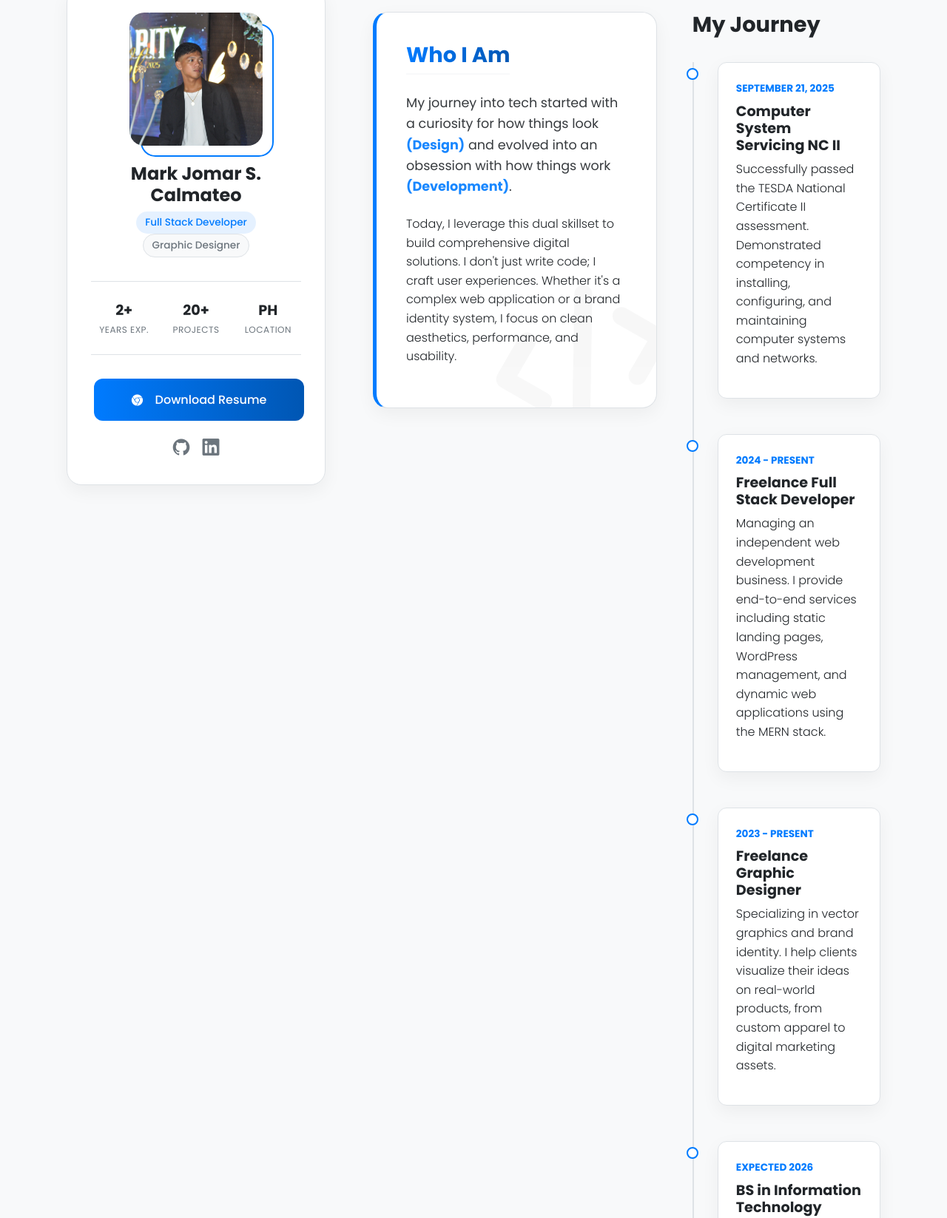
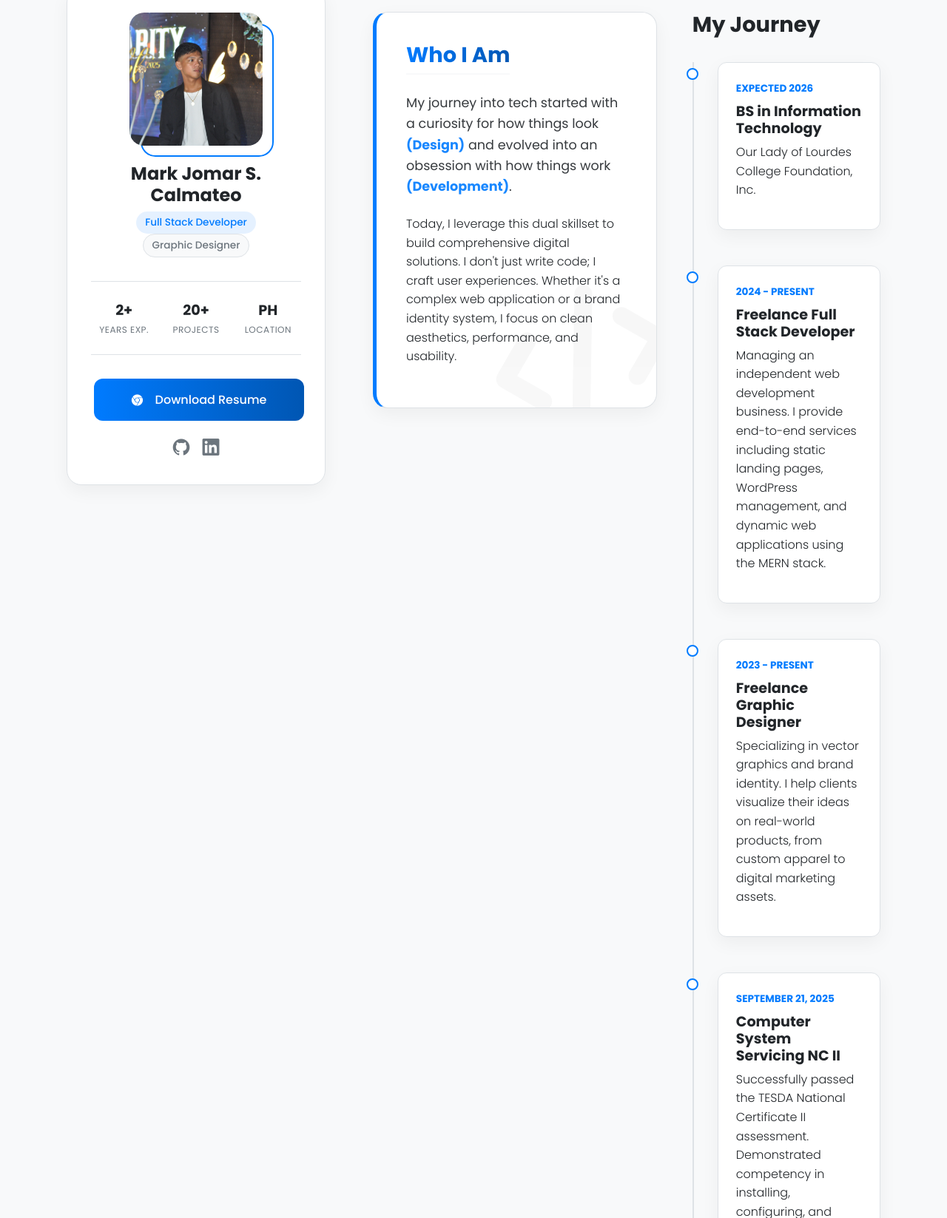
Before and after one commit to Jom-kowd/port, a plain HTML site: page about.html in a window 1280 px wide. Shown: the part 422-2069 px from the top of the page at 74% size. Drawn offline with nearby package versions, Linux system fonts and the light colour scheme.

Commit message:
organizing

```diff
--- a/about.html
+++ b/about.html
@@ -127,11 +127,13 @@
                             <div class="timeline-item">
                                 <div class="timeline-marker"></div>
                                 <div class="timeline-content">
-                                    <span class="timeline-date">September 21, 2025</span>
-                                    <h3>Computer System Servicing NC II</h3>
-                                    <p>Successfully passed the TESDA National Certificate II assessment. Demonstrated competency in installing, configuring, and maintaining computer systems and networks.</p>
+                                    <span class="timeline-date">Expected 2026</span>
+                                    <h3>BS in Information Technology</h3>
+                                    <p>Our Lady of Lourdes College Foundation, Inc.</p>
                                 </div>
                             </div>
+
+
 
                             <div class="timeline-item">
                                 <div class="timeline-marker"></div>
@@ -154,9 +156,9 @@
                             <div class="timeline-item">
                                 <div class="timeline-marker"></div>
                                 <div class="timeline-content">
-                                    <span class="timeline-date">Expected 2026</span>
-                                    <h3>BS in Information Technology</h3>
-                                    <p>Mindoro State University - Main Campus</p>
+                                    <span class="timeline-date">September 21, 2025</span>
+                                    <h3>Computer System Servicing NC II</h3>
+                                    <p>Successfully passed the TESDA National Certificate II assessment. Demonstrated competency in installing, configuring, and maintaining computer systems and networks.</p>
                                 </div>
                             </div>
 
```
